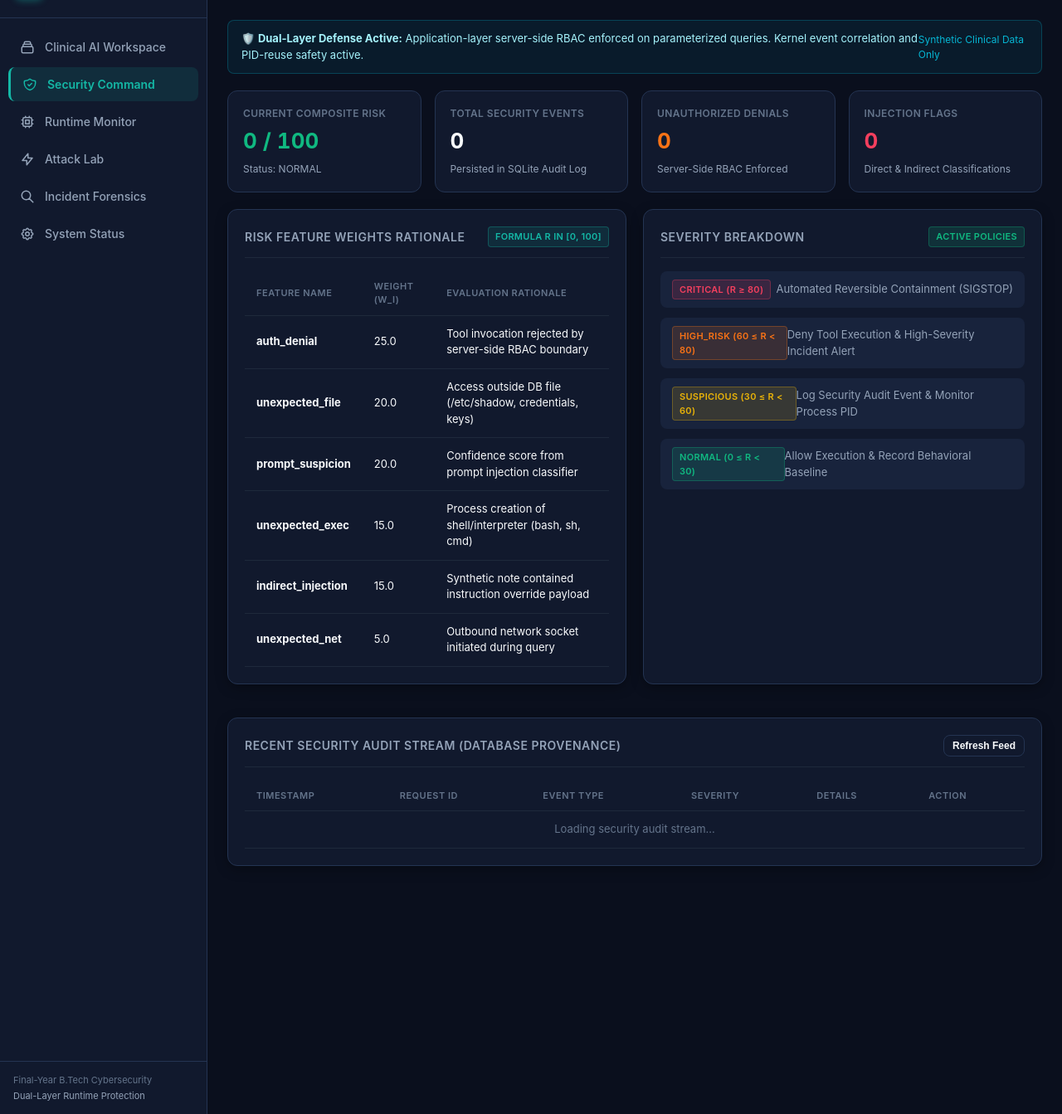
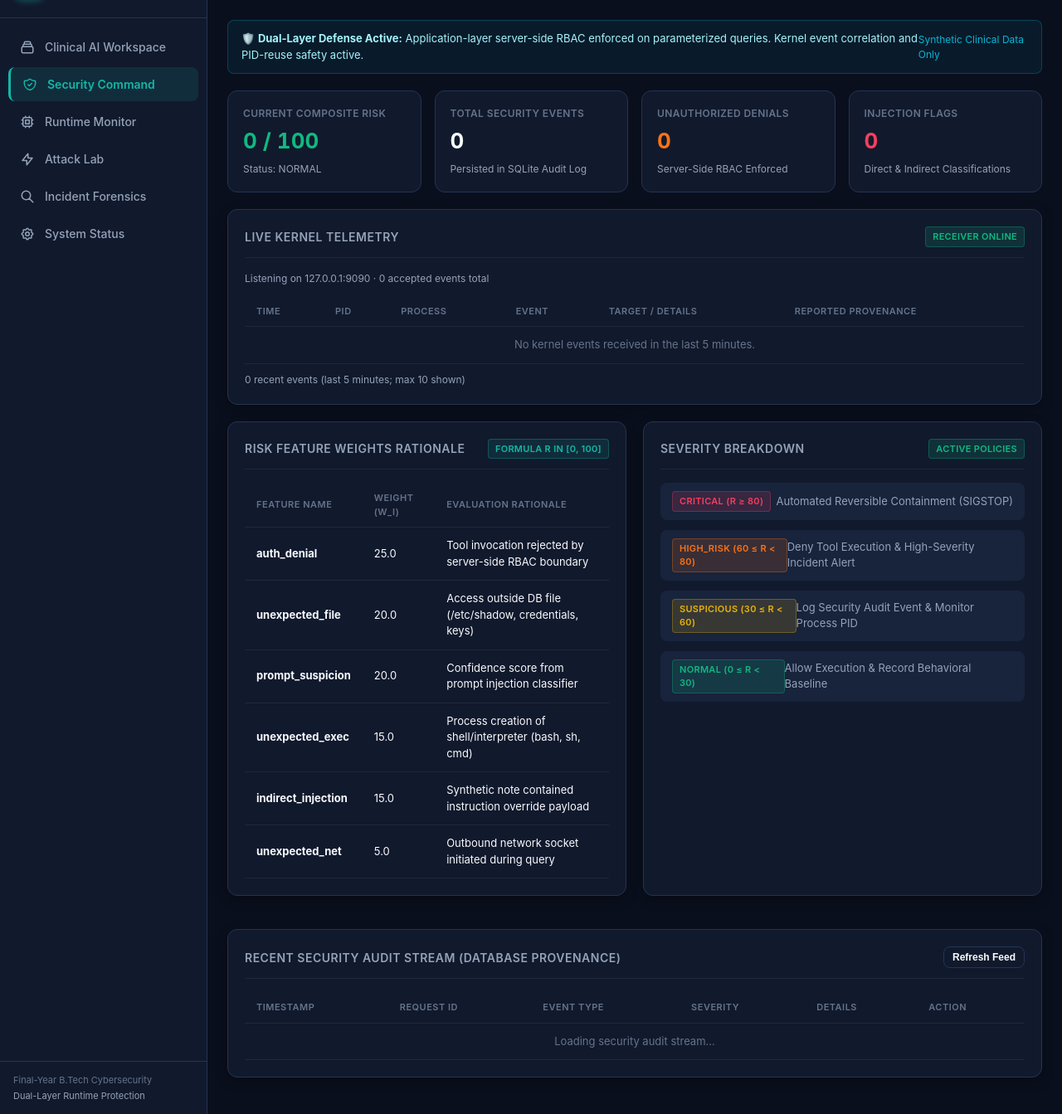
Before and after one commit to varshithh19/KernelSentinel-, a FastAPI app: page / in a window 1280 px wide, after a click on "Security Command". Shown: the part 58-1401 px from the top of the page at 83% size. Run offline with FastAPI, Linux system fonts and the light colour scheme; data comes from the database, SQL or seed files in the repository; data that the repository does not hold is empty.

Commit message:
Show live kernel telemetry in security dashboard

```diff
--- a/dashboard/templates/index.html
+++ b/dashboard/templates/index.html
@@ -654,6 +654,34 @@
                     </div>
                 </div>
 
+                <div class="card">
+                    <div class="card-header">
+                        <h3>Live Kernel Telemetry</h3>
+                        <span id="telemetry-status-badge" class="badge badge-medium">Checking receiver</span>
+                    </div>
+                    <div class="stat-sub" id="telemetry-receiver-details">
+                        Waiting for the dashboard telemetry receiver.
+                    </div>
+                    <div style="overflow-x:auto; margin-top:12px;">
+                        <table class="custom-table">
+                            <thead>
+                                <tr>
+                                    <th>Time</th>
+                                    <th>PID</th>
+                                    <th>Process</th>
+                                    <th>Event</th>
+                                    <th>Target / Details</th>
+                                    <th>Reported Provenance</th>
+                                </tr>
+                            </thead>
+                            <tbody id="kernel-event-table-body">
+                                <tr><td colspan="6" style="text-align:center; color: var(--text-subtle);">Waiting for kernel events...</td></tr>
+                            </tbody>
+                        </table>
+                    </div>
+                    <div class="stat-sub" id="telemetry-event-count" style="margin-top:10px;">0 recent events</div>
+                </div>
+
                 <div class="grid-2">
                     <!-- Live Risk Factors Decomposition -->
                     <div class="card">
@@ -1169,6 +1197,12 @@
             }
         }
 
+        function escapeTelemetryText(value) {
+            return String(value ?? '').replace(/[&<>"']/g, ch => ({
+                '&': '&amp;', '<': '&lt;', '>': '&gt;', '"': '&quot;', "'": '&#39;'
+            }[ch]));
+        }
+
         // Metrics & SOC Loader
         async function refreshMetrics() {
             try {
@@ -1193,6 +1227,39 @@
                 else if (data.risk.score >= 60) scoreElem.style.color = 'var(--sev-high)';
                 else if (data.risk.score >= 30) scoreElem.style.color = 'var(--sev-medium)';
                 else scoreElem.style.color = 'var(--sev-normal)';
+
+                // Live kernel telemetry (the provenance value is sender-reported, not authenticated).
+                const telemetry = data.telemetry || {};
+                const telemetryBadge = document.getElementById('telemetry-status-badge');
+                const telemetryDetails = document.getElementById('telemetry-receiver-details');
+                const telemetryEvents = data.kernel_events || [];
+                const telemetryRunning = telemetry.running === true;
+                telemetryBadge.className = telemetryRunning ? 'badge badge-normal' : 'badge badge-medium';
+                telemetryBadge.innerText = telemetryRunning ? 'Receiver Online' : 'Receiver Offline';
+                telemetryDetails.innerText = telemetryRunning
+                    ? `Listening on ${telemetry.host || '127.0.0.1'}:${telemetry.port || '9090'} · ${telemetry.events_valid || 0} accepted events total`
+                    : (telemetry.error || 'Telemetry receiver is unavailable.');
+                document.getElementById('telemetry-event-count').innerText =
+                    `${telemetryEvents.length} recent events (last 5 minutes; max 10 shown)`;
+
+                const kernelBody = document.getElementById('kernel-event-table-body');
+                if (telemetryEvents.length === 0) {
+                    kernelBody.innerHTML = '<tr><td colspan="6" style="text-align:center; color: var(--text-subtle);">No kernel events received in the last 5 minutes.</td></tr>';
+                } else {
+                    kernelBody.innerHTML = telemetryEvents.slice().reverse().map(ev => {
+                        const eventTime = Number.isFinite(Number(ev.ts))
+                            ? new Date(Number(ev.ts) * 1000).toLocaleTimeString()
+                            : '—';
+                        return `<tr>
+                            <td>${escapeTelemetryText(eventTime)}</td>
+                            <td>${escapeTelemetryText(ev.pid)}</td>
+                            <td>${escapeTelemetryText(ev.comm || '—')}</td>
+                            <td>${escapeTelemetryText(ev.type || ev.syscall || 'unknown')}</td>
+                            <td>${escapeTelemetryText(ev.filename || ev.details || ev.daddr || '—')}</td>
+                            <td>${escapeTelemetryText(ev.provenance || 'unverified')}</td>
+                        </tr>`;
+                    }).join('');
+                }
 
                 // Counts
                 document.getElementById('soc-total-events').innerText = data.audit_events.length;
```
